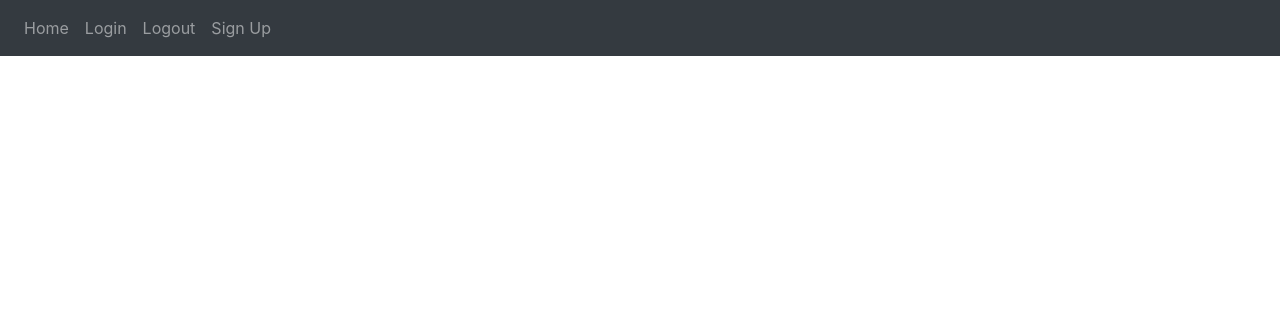
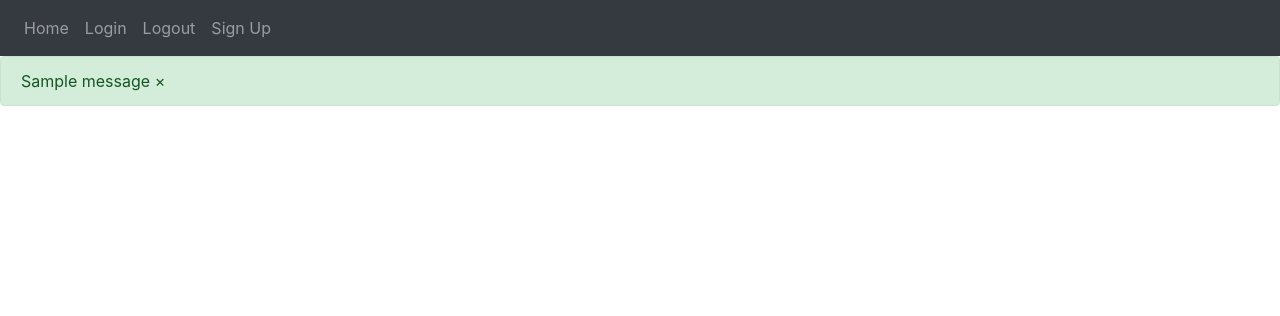
Before and after one commit to Mehervamsi1/SmartAssistantRestaurantChatbot-SARC, a Python web app: template Website/templates/home.html in a window 1280 px wide. Shown: the top 316 px of the page. Run offline with Jinja, Linux system fonts and the light colour scheme; the template is opened without the code that fills it, so the values that code supplies are empty; one stand-in notice (Sample message) is shown; some libraries are stand-ins or nearby versions.

Commit message:
Please enter the commit message for your changes. Lines starting  with '#' will be ignored, and an empty message aborts the commit.
 On branch main
 Your branch is up to date with 'origin/main'.

 Changes to be committed:
	modified:   Website/__init__.py
	modified:   Website/__pycache__/auth.cpython-310.pyc
	modified:   Website/auth.py
	modified:   Website/templates/base.html
	new file:   python-sql-azure/app.py
	new file:   requirementsAzure.txt

```diff
--- a/Website/templates/base.html
+++ b/Website/templates/base.html
@@ -41,6 +41,24 @@
               </div>
               </nav>
 
+              {% with messages = get_flashed_messages(with_categories=true) %}
+              {% if messages %}
+                {% for category, message in messages %}
+                {% if category=='error' %}
+                <div class="alert alert-danger alert-dismissible fade show" role="alert">{{message}}
+                  <button type="button" class="close" data-dismiss="alert" aria-label="Close">
+                  <span aria-hidden="true">&times;</span></button>
+                </div>
+                {%else%}
+                <div class="alert alert-success alert-dismissible fade show" role="alert">{{message}}
+                  <button type="button" class="close" data-dismiss="alert" aria-label="Close"></button>
+                  <span aria-hidden="true">&times;</span></button>
+                </div>
+                {%endif%}
+                {% endfor %}
+                {% endif %}
+              {% endwith %}
+
               <div class="container">
                  {% block content %}
                  {% endblock %}
--- /dev/null
+++ b/requirementsAzure.txt
@@ -0,0 +1,5 @@
+pyodbc
+fastapi
+uvicorn[standard]
+pydantic
+azure-identity
```
Also changed, not shown: Website/__init__.py (+13 -0 lines), Website/auth.py (+5 -4 lines), python-sql-azure/app.py (added).
